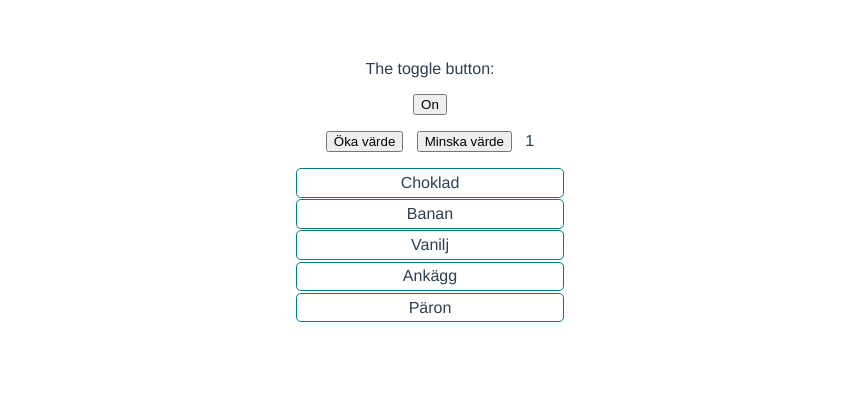
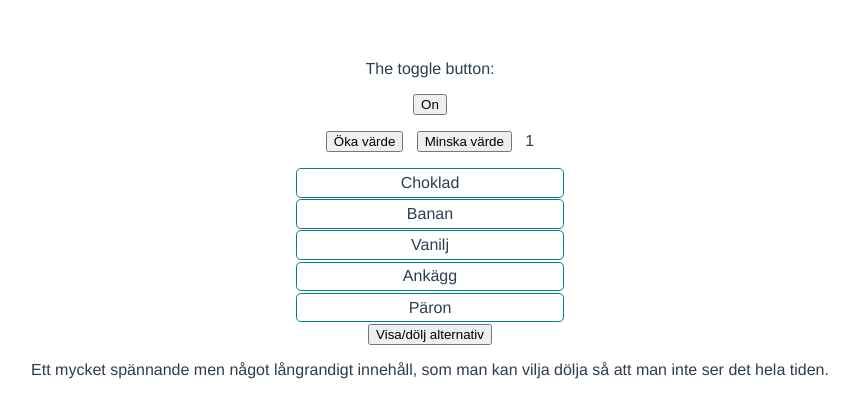
Before and after one commit to Jensen-frontend-fwk19g/plu-exercises-2, a Vue app: page / in a window 1280 px wide. Shown: the top 418 px of the page, without its empty margins (210-1065 px from the left). Built offline with nearby package versions, Linux system fonts and the light colour scheme.

Commit message:
Ex. 3.1a

```diff
--- a/src/App.vue
+++ b/src/App.vue
@@ -4,6 +4,7 @@
         <OnOff></OnOff>
         <Counter></Counter>
 		<Options></Options>
+        <ShowHide></ShowHide>
     </main>
 </template>
 
@@ -11,11 +12,12 @@
 import OnOff from './components/onoff/OnOff.vue'
 import Counter from './components/counter/Counter.vue'
 import Options from './components/options/Options.vue'
+import ShowHide from './components/onoff/ShowHide.vue'
 
 export default {
     name: 'App',
     components: {
-        OnOff, Counter, Options
+        OnOff, Counter, Options, ShowHide
     }
 }
 </script>
--- /dev/null
+++ b/src/components/onoff/ShowHide.vue
@@ -0,0 +1,25 @@
+<template>
+    <div class="">
+        <button @click="toggleVisible"> Visa/dölj alternativ </button>
+        <p class="content" v-show="isVisible">
+            Ett mycket spännande men något långrandigt innehåll, som man kan vilja dölja så att man inte ser det hela tiden.
+        </p>
+    </div>
+</template>
+
+<script>
+export default {
+    data: () => ({
+        isVisible: true
+    }),
+    methods: {
+        toggleVisible() {
+            this.isVisible = !this.isVisible;
+        }
+    }
+}
+</script>
+
+<style scoped>
+
+</style>
```
Also changed, not shown: 1 other file (tests, documents, lock files or other folders).
